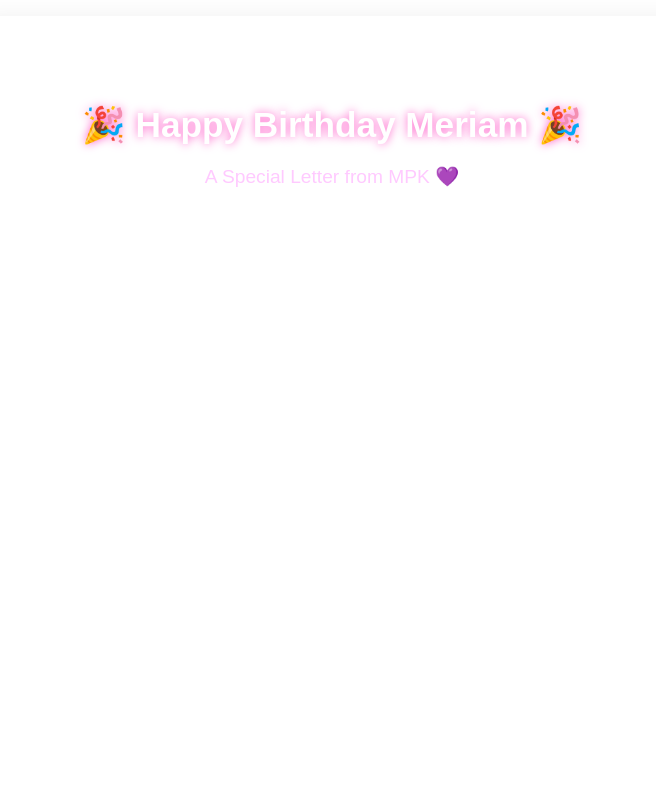
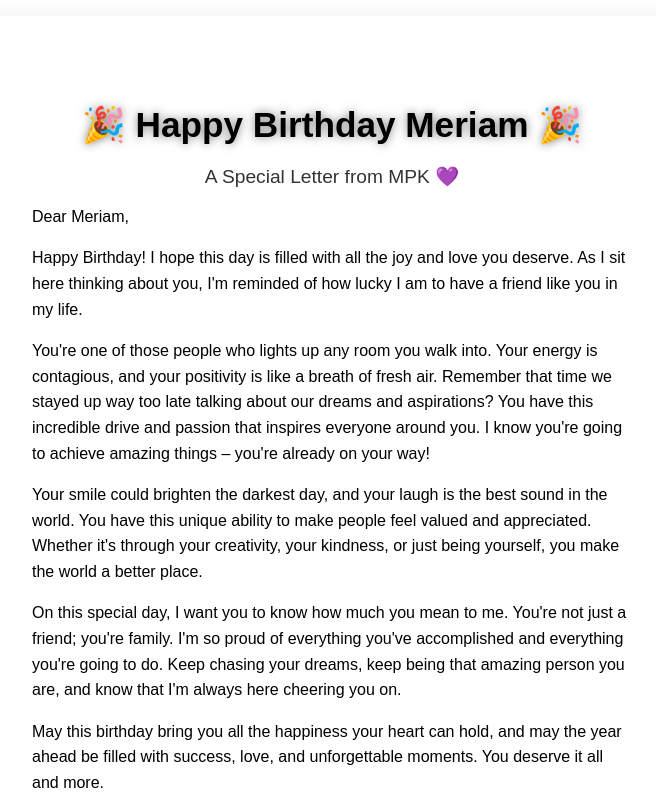
Before and after one commit to MPKDev-Codebeat13/HBD, a plain HTML site: page letter.html in a window 1280 px wide. Shown: the top 800 px of the page, without its empty margins (308-964 px from the left). Drawn offline with nearby package versions, Linux system fonts and the light colour scheme.

Commit message:
checkpoint

```diff
--- a/letter.css
+++ b/letter.css
@@ -36,19 +36,19 @@ body {
 }
 
 /* Meriam's letter page - black text for contrast on pink background */
-body:has(.meriam-bg) .card {
+.meriam-bg .card {
   color: black;
 }
 
-body:has(.meriam-bg) .title {
+.meriam-bg .title {
   text-shadow: 0 0 10px rgba(0, 0, 0, 0.5);
 }
 
-body:has(.meriam-bg) .subtitle {
+.meriam-bg .subtitle {
   color: #333;
 }
 
-body:has(.meriam-bg) .letter-content {
+.meriam-bg .letter-content {
   color: black;
 }
 
```
